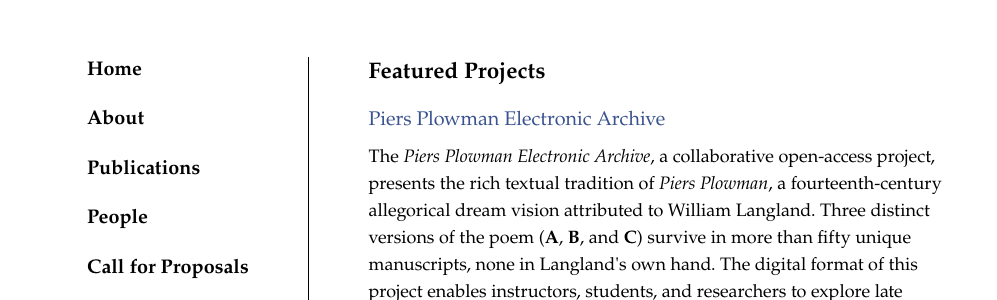
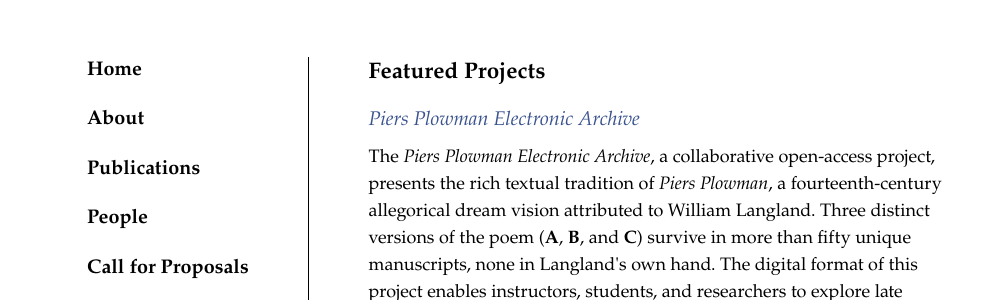
Before and after one commit to seenet-medieval/seenet-medieval.github.io, a Jekyll site: the page built from index.html, in a window 1280 px wide. Shown: the part 178-478 px from the top of the page, without its empty margins (97-1094 px from the left). Built offline with Jekyll 4.4.1, drawn with Linux system fonts in a browser that asks for light colours.

Commit message:
Correct tags and italicization
Open and close tags correctly; italicize PPEA title.

```diff
--- a/index.html
+++ b/index.html
@@ -5,8 +5,8 @@
 navigation_weight: 1
 ---
 <article class="project">
-	<h1><a href="http://piers.chass.ncsu.edu">Piers Plowman Electronic
-                                Archive</a></h2>
+	<h1><span class="title"><a href="http://piers.chass.ncsu.edu">Piers Plowman Electronic
+		Archive</a></span></h1>
         <div class="descr">
             The <span class="title">Piers Plowman Electronic Archive</span>, a
 	    collaborative open-access project, presents the rich textual tradition
@@ -19,7 +19,7 @@
             and researchers to explore late medieval and manuscript culture through
             the many variations of <span class="title">Piers Plowman</span>. </div>
 </article>
-<h3>Coming Soon</h2>
+<h3>Coming Soon</h3>
 <article class="project">
         <h1>Siege of Jerusalem Electronic Archive</h2>
         <div class="proj_lead">Timothy L. Stinson, Editor</div>
```
